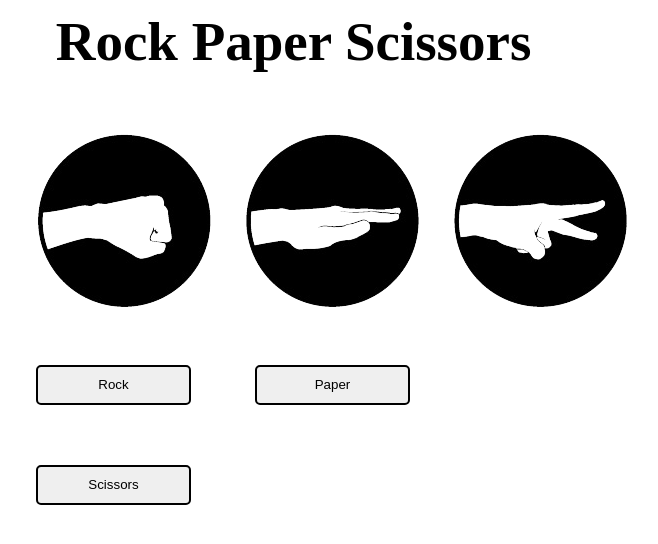
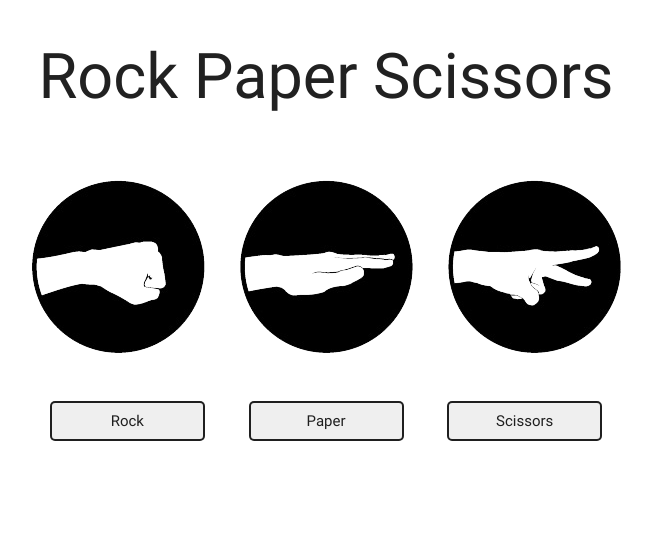
Before and after one commit to anthonykelley/rock-paper-scissors, a plain HTML site: page index.html in a window 1280 px wide. Shown: the whole page, without its empty margins (314-972 px from the left). Drawn offline with Linux system fonts and the light colour scheme.

Commit message:
change page format

```diff
--- a/index.html
+++ b/index.html
@@ -1,17 +1,27 @@
 <html>
   <head>
       <link rel="stylesheet" href="styles.css">
+      <!--Import Google Icon Font-->
+      <link href="https://fonts.googleapis.com/icon?family=Material+Icons" rel="stylesheet">
+      <!--Import materialize.css-->
+      <link type="text/css" rel="stylesheet" href="materialize/css/materialize.min.css"  media="screen,projection"/>
   </head>
 
   <body>
-    <h1 id ="title">Rock Paper Scissors</h1>
+    <div class="container center">
+      <div class="row">
+        <h1 class="col s12">Rock Paper Scissors</h1>
+      </div>
       <div>
         <img id="main_image" src="images/rps.png" alt="RPS">
       </div>
+      <div id="choice">
         <button id="rock">Rock</button>
         <button id="paper">Paper</button>
         <button id="scissors">Scissors</button>
+      </div>
       <p id="test"></p>
       <script src="main.js"></script>
+    </div>
   </body>
 </html>
--- a/styles.css
+++ b/styles.css
@@ -1,22 +1,33 @@
 body {
-  /* background: rgb(77, 73, 73); */
-  margin: auto;
-  width: 50%;
+  /* margin: auto; */
+  /* width: 50%; */
   padding: 10px;
 }
 
-#title {
+/* #title {
+  display: flex;
+  justify-content: center;
   text-align: center;
   font-size: 55px;
-  padding-right: 65px
 }
 
+#main_image {
+  display: flex;
+  justify-content: center;
+  align-items: center;
+}
+
+#choice {
+  display: flex;
+  justify-content: center;
+} */
 
 #rock, #paper, #scissors{
-  margin: 30px;
+  /* margin: 30px; */
   width: 155px;
   height: 40px;
   padding: 6px;
+  margin: 20px;
   border: 2px solid;
   border-radius: 5px;
   box-sizing: border-box;
```
Lines whose indentation alone changed are shown as unchanged.
